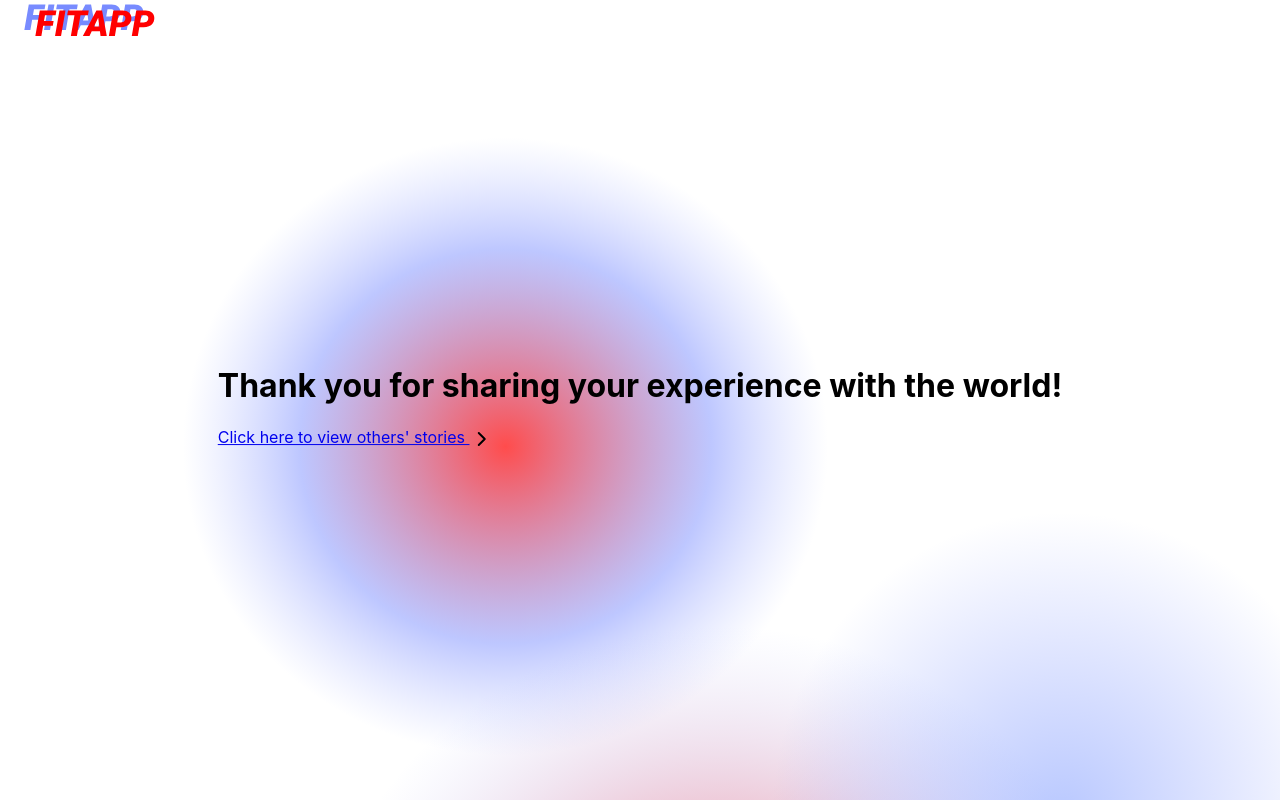
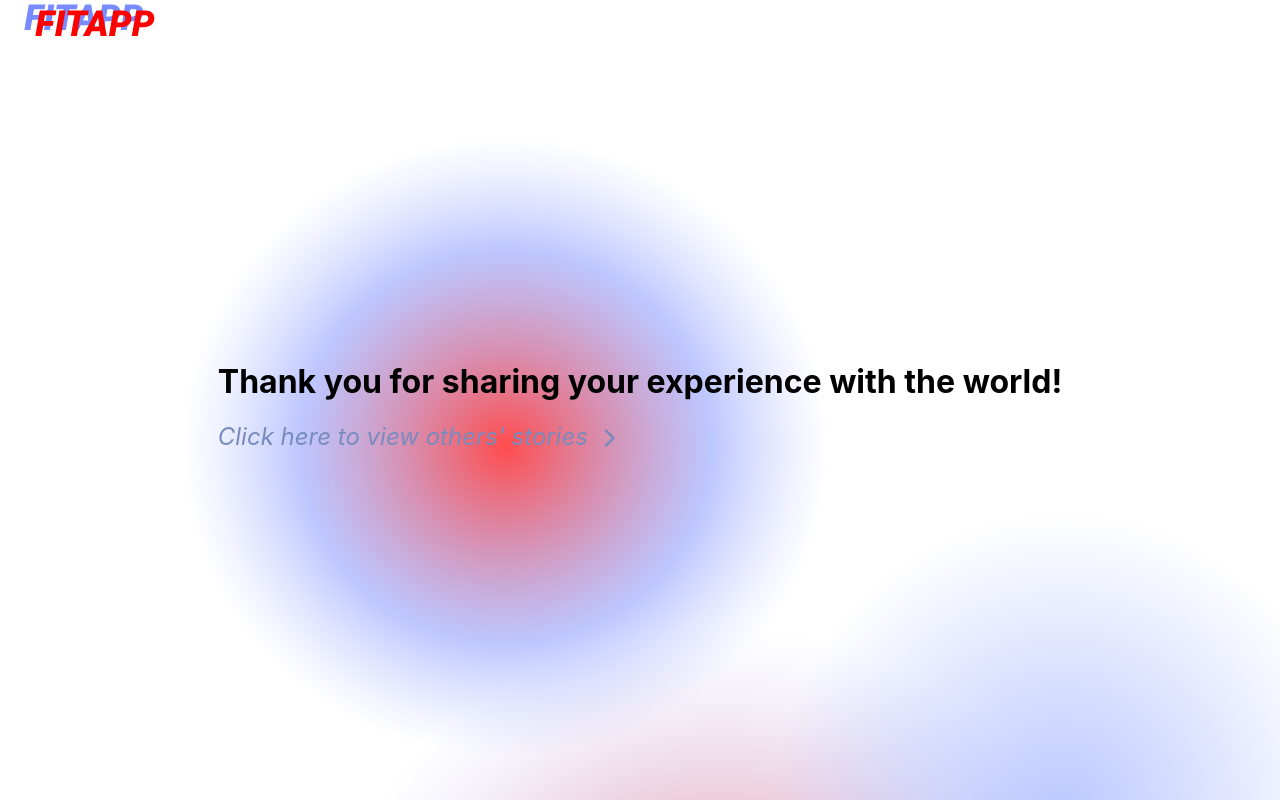
Before and after one commit to allenchen0705/fitapp, a React (Create React App) app in the folder my-app/: page /thankyou in a window 1280 px wide. Built offline with nearby package versions, Linux system fonts and the light colour scheme.

Commit message:
thank you page

```diff
--- a/my-app/src/ThankYou.css
+++ b/my-app/src/ThankYou.css
@@ -14,4 +14,9 @@
 .goHome {
     position: relative;
     bottom: 8px;
+    font-style: italic;
+    color: #788BBF;
+    font-size: 150%;
 }
+
+a{text-decoration: none;}
--- a/my-app/src/ThankYou.js
+++ b/my-app/src/ThankYou.js
@@ -8,7 +8,7 @@ function ThankYou() {
       <Logo className="logo" />
       <div className="center">
         <h1 className="Thanks">Thank you for sharing your experience with the world!</h1>
-        <a className="goHome" href="/">Click here to view others' stories </a><ChevronRight />
+        <a className="goHome" href="/">Click here to view others' stories </a><ChevronRight size="30" color="#788BBF" />
       </div>
     </div>
   );
```
